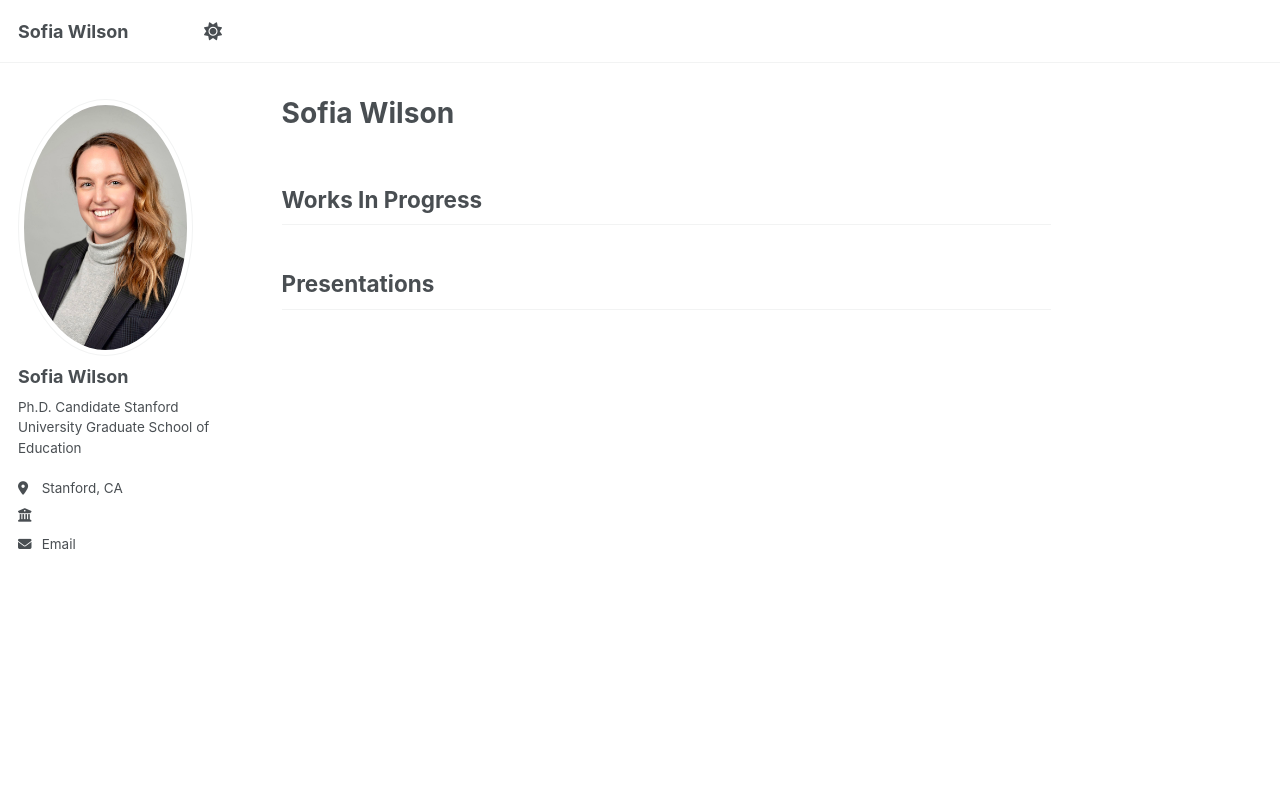
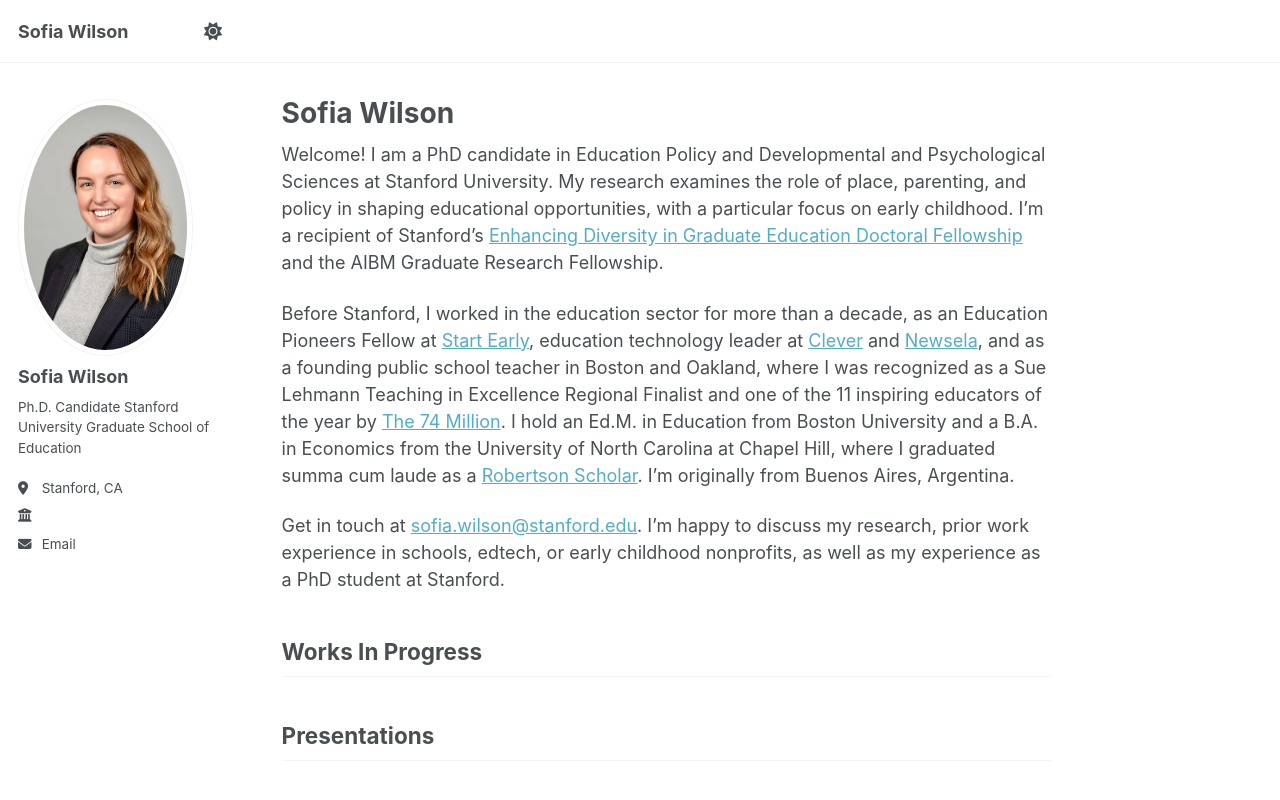
Before and after one commit to sofia-wilson/sofia-wilson.github.io, a Jekyll site: the page built from index.md, in a window 1280 px wide and 1016 px high. Shown: the top 800 px of the window. Built offline with Jekyll 4.4.1, drawn with Linux system fonts in a browser that asks for light colours.

Commit message:
Update index.md

```diff
--- a/index.md
+++ b/index.md
@@ -3,6 +3,11 @@ layout: single
 author_profile: true
 title: "Sofia Wilson"
 ---
+Welcome! I am a PhD candidate in Education Policy and Developmental and Psychological Sciences at Stanford University. My research examines the role of place, parenting, and policy in shaping educational opportunities, with a particular focus on early childhood. I'm a recipient of Stanford's [Enhancing Diversity in Graduate Education Doctoral Fellowship](https://vpge.stanford.edu/fellowships-funding/current-vpge-fellows/all-2023-fellows#EDGE) and the AIBM Graduate Research Fellowship.
+
+Before Stanford, I worked in the education sector for more than a decade, as an Education Pioneers Fellow at [Start Early](https://www.startearly.org/), education technology leader at [Clever](https://www.clever.com/) and [Newsela](https://newsela.com/), and as a founding public school teacher in Boston and Oakland, where I was recognized as a Sue Lehmann Teaching in Excellence Regional Finalist and one of the 11 inspiring educators of the year by [The 74 Million](https://www.the74million.org/article/meet-the-heroes-11-inspiring-and-unforgettable-educators-we-met-in-2015/). I hold an Ed.M. in Education from Boston University and a B.A. in Economics from the University of North Carolina at Chapel Hill, where I graduated summa cum laude as a [Robertson Scholar](https://robertsonscholars.org/). I'm originally from Buenos Aires, Argentina.
+
+Get in touch at [sofia.wilson@stanford.edu](mailto:sofia.wilson@stanford.edu). I'm happy to discuss my research, prior work experience in schools, edtech, or early childhood nonprofits, as well as my experience as a PhD student at Stanford.
 
 
 Works In Progress
```
